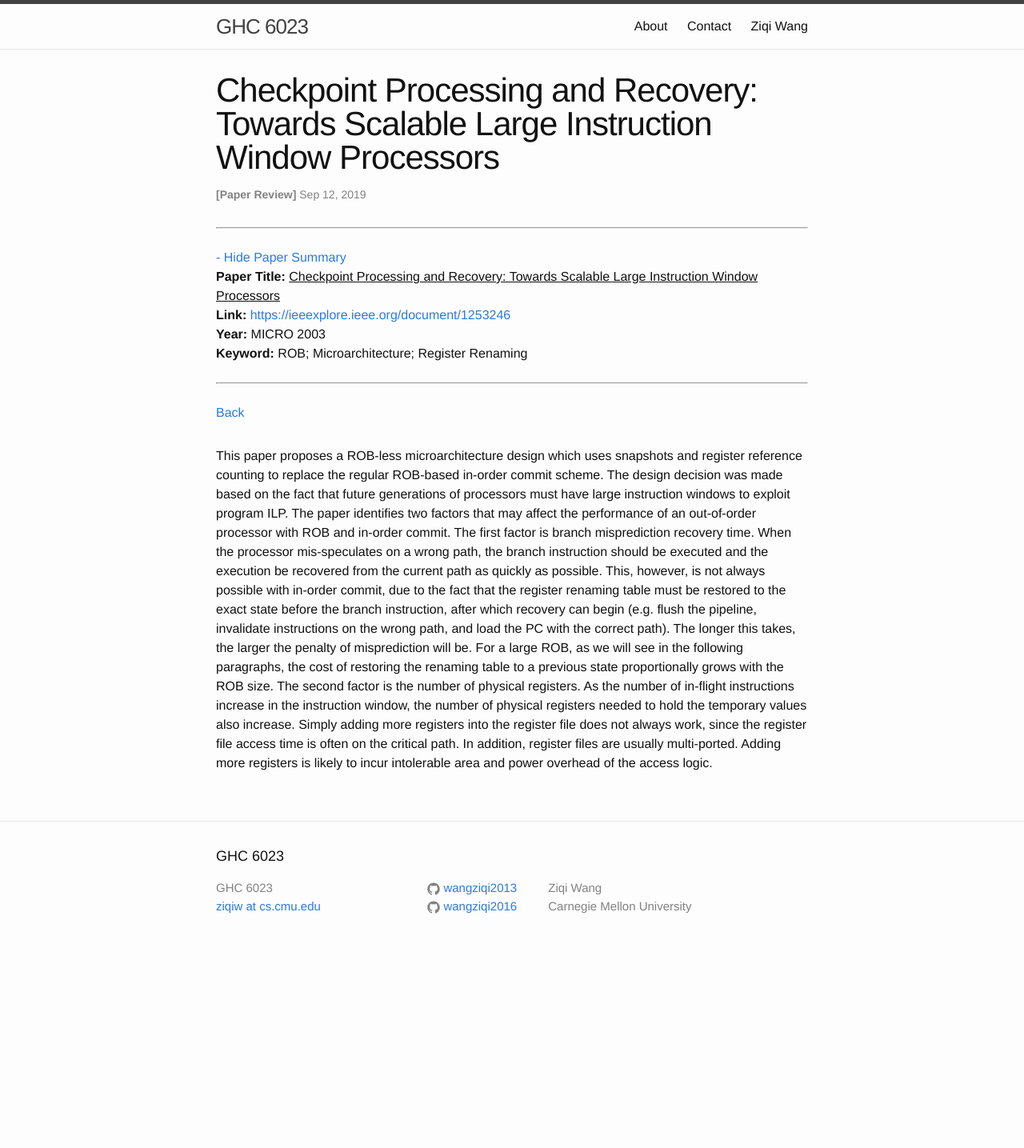
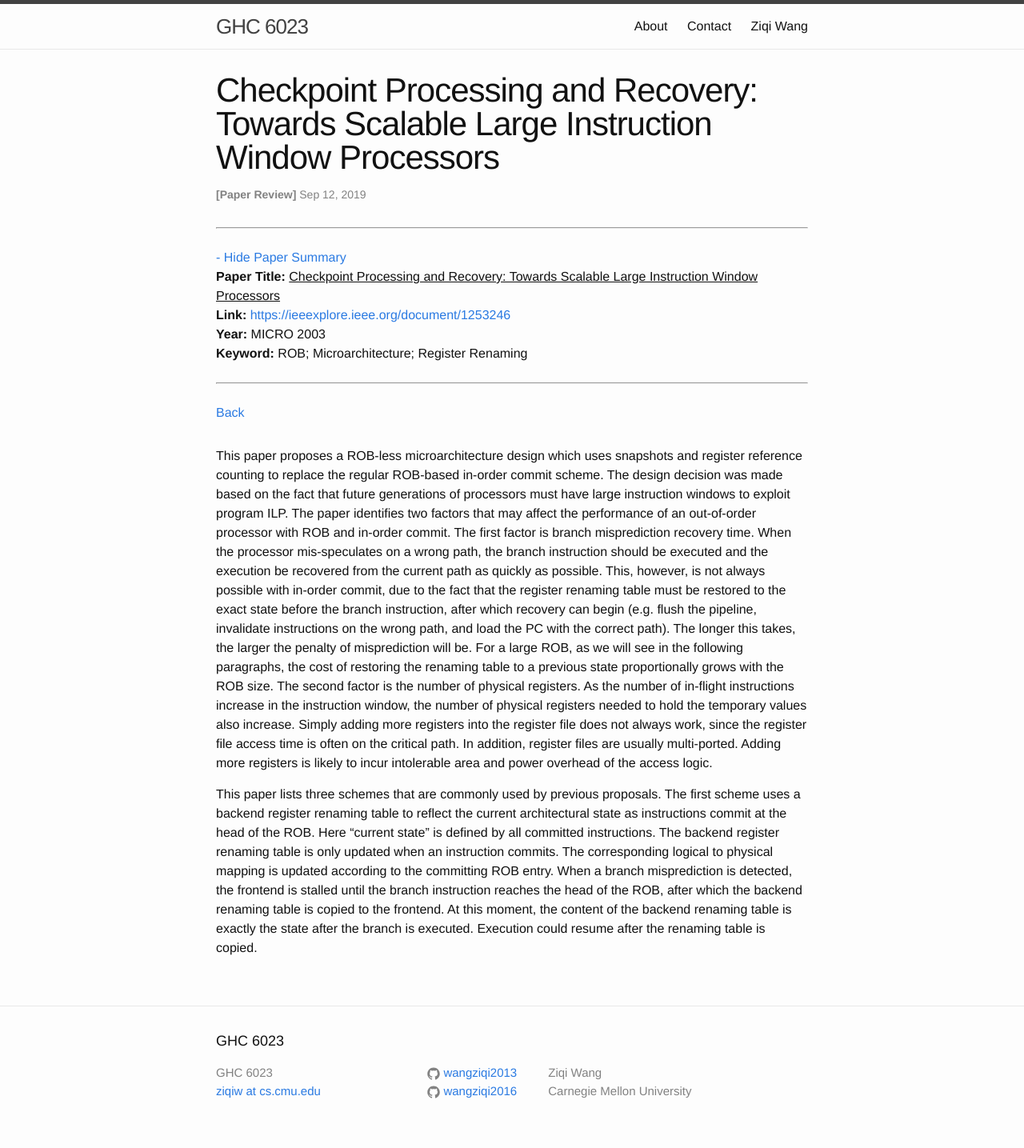
Before and after one commit to wangziqi2013/wangziqi2013.github.io, a Jekyll site: the page built from _posts/2019-09-12-checkpoint-processing-and-recovery.markdown, in a window 1280 px wide. Shown: the whole page at 80% size. Built offline with Jekyll 4.4.1, drawn with Linux system fonts in a browser that asks for light colours; before the commit the page ends 1204 px from its top, so only the background shows below that.

Commit message:
Adding first scheme

```diff
--- a/_posts/2019-09-12-checkpoint-processing-and-recovery.markdown
+++ b/_posts/2019-09-12-checkpoint-processing-and-recovery.markdown
@@ -28,3 +28,11 @@ physical registers. As the number of in-flight instructions increase in the inst
 physical registers needed to hold the temporary values also increase. Simply adding more registers into the register file
 does not always work, since the register file access time is often on the critical path. In addition, register files are
 usually multi-ported. Adding more registers is likely to incur intolerable area and power overhead of the access logic.
+
+This paper lists three schemes that are commonly used by previous proposals. The first scheme uses a backend register
+renaming table to reflect the current architectural state as instructions commit at the head of the ROB. Here "current state"
+is defined by all committed instructions. The backend register renaming table is only updated when an instruction commits.
+The corresponding logical to physical mapping is updated according to the committing ROB entry. When a branch misprediction
+is detected, the frontend is stalled until the branch instruction reaches the head of the ROB, after which the
+backend renaming table is copied to the frontend. At this moment, the content of the backend renaming table is exactly
+the state after the branch is executed. Execution could resume after the renaming table is copied.
```
